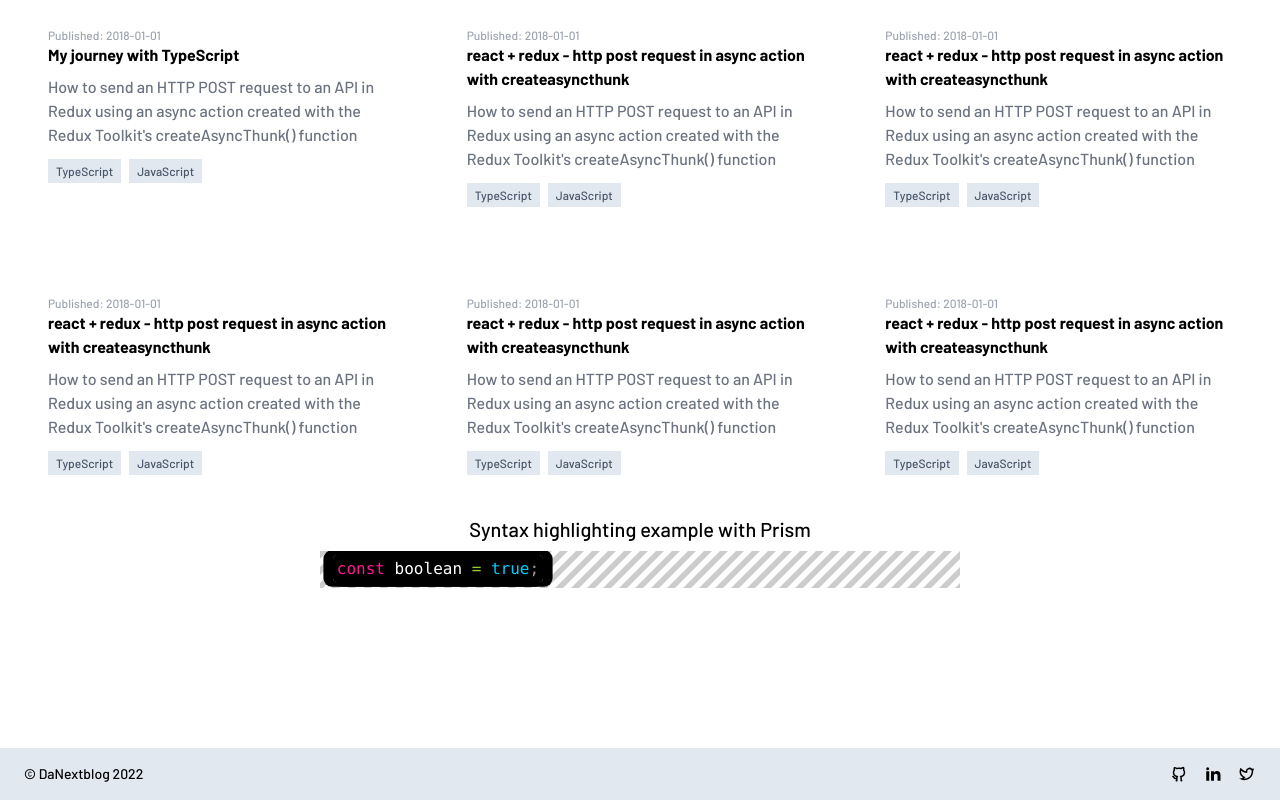
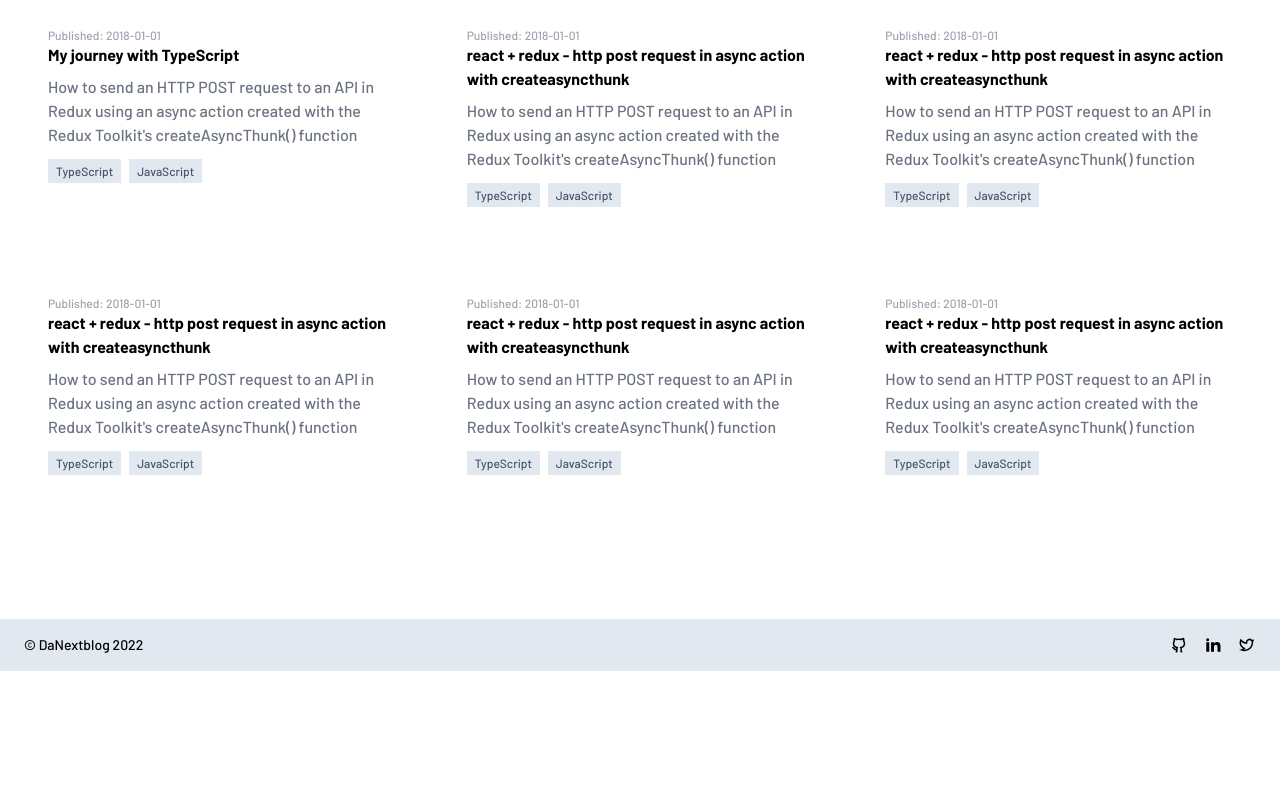
Before and after one commit to williamssam/danextblog, a Next.js app: page / in a window 1280 px wide. Shown: the part 569-1369 px from the top of the page. After the commit the page ends 1240 px from the top, so only its background shows below. Built offline with nearby package versions, Linux system fonts and the light colour scheme.

Commit message:
made codeblock its own component

```diff
--- a/components/Article.tsx
+++ b/components/Article.tsx
@@ -1,6 +1,7 @@
 import Head from 'next/head'
 import Image from 'next/image'
 import img from 'public/assets/bg.jpg'
+import { CodeBlock } from './CodeBlock'
 import { MoreTutorials } from './MoreTutorials'
 import { Tags } from './Tags'
 
@@ -49,6 +50,7 @@ export const Article = () => {
         <iframe
           src="https://stackblitz.com/edit/web-platform-xbkprs?embed=1&file=index.html"
           className="w-full h-96 mt-10 rounded-xl"></iframe>
+        <CodeBlock lang="css" />
         <MoreTutorials />
       </article>
     </>
--- /dev/null
+++ b/components/CodeBlock.tsx
@@ -0,0 +1,15 @@
+interface CodeBlockProps {
+  lang: string
+}
+export const CodeBlock = ({ lang }: CodeBlockProps) => {
+  return (
+    <section className="my-6">
+      <h1 className="text-center text-xl">
+        Syntax highlighting example with Prism
+      </h1>
+      <pre>
+        <code className={`language-${lang}`}>{`.people {color: red}`}</code>
+      </pre>
+    </section>
+  )
+}
--- a/components/index.ts
+++ b/components/index.ts
@@ -10,11 +10,13 @@ import { Sidebar } from './Sidebar'
 import { Tags } from './Tags'
 import { Title } from './Title'
 import { Posts } from './Posts'
+import { CodeBlock } from './CodeBlock'
 
 export {
   Alert,
   Article,
   Footer,
+  CodeBlock,
   Header,
   Hero,
   Posts,
--- a/pages/index.tsx
+++ b/pages/index.tsx
@@ -11,14 +11,6 @@ const Home: NextPage = () => {
       <main className="w-full h-auto flex flex-col">
         <Hero />
         <Posts />
-        <section className="w-1/2 self-center my-6">
-          <h1 className="text-center text-xl">
-            Syntax highlighting example with Prism
-          </h1>
-          <pre>
-            <code className="language-javascript">const boolean = true;</code>
-          </pre>
-        </section>
       </main>
     </>
   )
--- a/styles/globals.css
+++ b/styles/globals.css
@@ -15,6 +15,9 @@ p {
 code {
   @apply bg-slate-800 rounded p-1 text-[13px] text-slate-50 font-ibm-plex-mono;
 }
+pre code {
+  @apply bg-slate-800 rounded p-1 text-[13px] text-slate-50 font-ibm-plex-mono;
+}
 
 .article p {
   @apply mt-5 text-gray-600;
```
